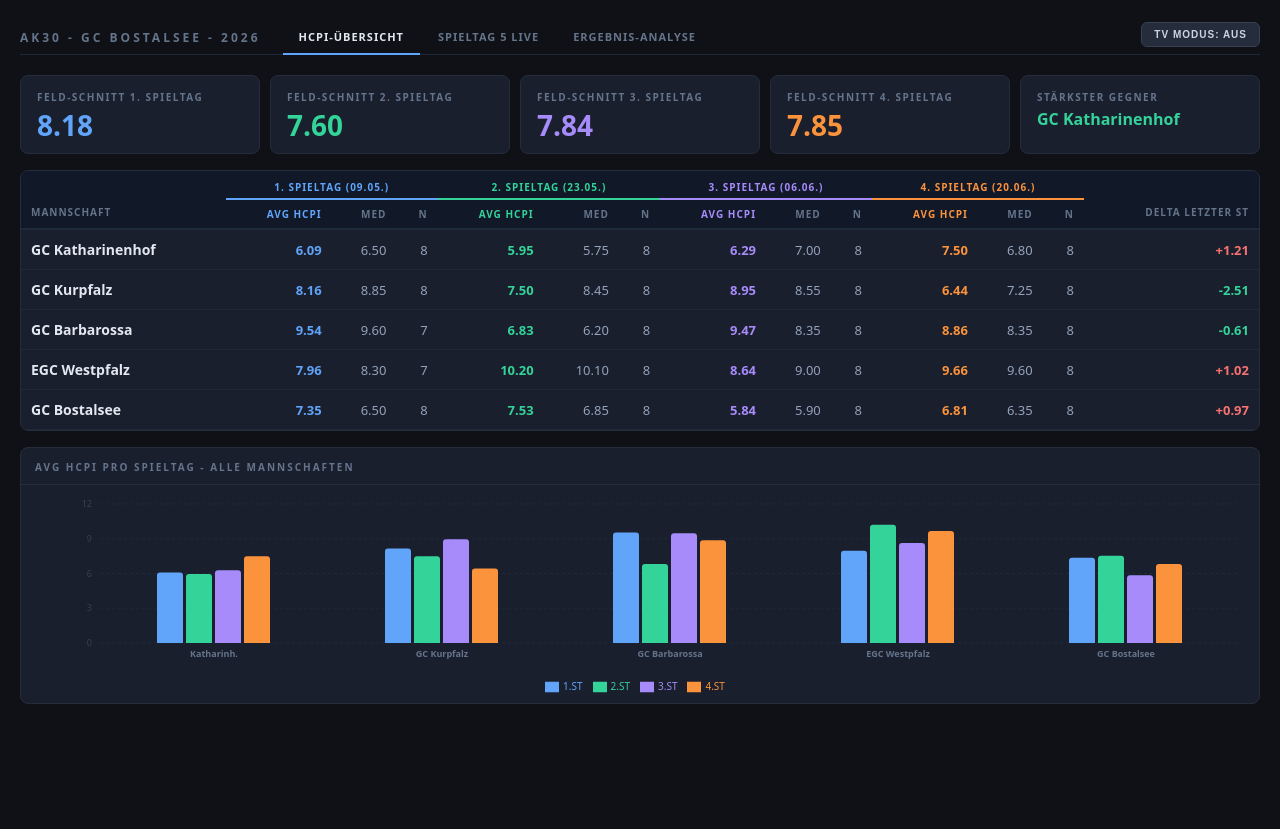
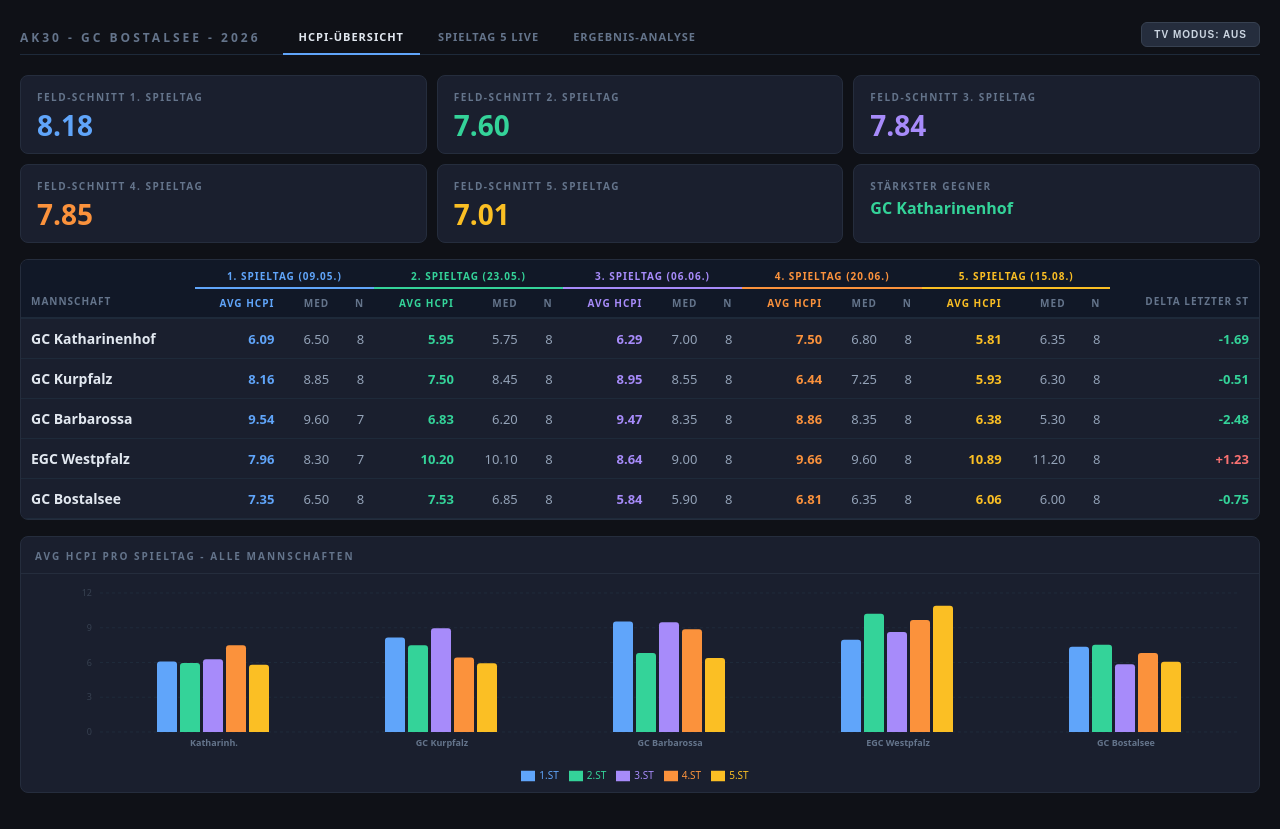
Before and after one commit to Lars-Level21/ak30-dashboard, a React (Vite) app: page / in a window 1280 px wide. Before the commit the page ends 800 px from the top, so only its background shows below. Built offline with nearby package versions, Linux system fonts and the light colour scheme.

Commit message:
Startliste 5. Spieltag hinzugefügt

```diff
--- a/src/App.jsx
+++ b/src/App.jsx
@@ -55,11 +55,11 @@ function LoginGate({ onAuth }) {
 }
 
 const hcpiTeams = [
-  { name: "GC Katharinenhof", s1avg: 6.09, s1med: 6.50, s1n: 8, s2avg: 5.95, s2med: 5.75, s2n: 8, s3avg: 6.29, s3med: 7.00, s3n: 8, s4avg: 7.50, s4med: 6.80, s4n: 8 },
-  { name: "GC Kurpfalz",      s1avg: 8.16, s1med: 8.85, s1n: 8, s2avg: 7.50, s2med: 8.45, s2n: 8, s3avg: 8.95, s3med: 8.55, s3n: 8, s4avg: 6.44, s4med: 7.25, s4n: 8 },
-  { name: "GC Barbarossa",    s1avg: 9.54, s1med: 9.60, s1n: 7, s2avg: 6.83, s2med: 6.20, s2n: 8, s3avg: 9.47, s3med: 8.35, s3n: 8, s4avg: 8.86, s4med: 8.35, s4n: 8 },
-  { name: "EGC Westpfalz",     s1avg: 7.96, s1med: 8.30, s1n: 7, s2avg: 10.20, s2med: 10.10, s2n: 8, s3avg: 8.64, s3med: 9.00, s3n: 8, s4avg: 9.66, s4med: 9.60, s4n: 8 },
-  { name: "GC Bostalsee",     s1avg: 7.35, s1med: 6.50, s1n: 8, s2avg: 7.53, s2med: 6.85, s2n: 8, s3avg: 5.84, s3med: 5.90, s3n: 8, s4avg: 6.81, s4med: 6.35, s4n: 8 },
+  { name: "GC Katharinenhof", s1avg: 6.09, s1med: 6.50, s1n: 8, s2avg: 5.95, s2med: 5.75, s2n: 8, s3avg: 6.29, s3med: 7.00, s3n: 8, s4avg: 7.50, s4med: 6.80, s4n: 8, s5avg: 5.81, s5med: 6.35, s5n: 8 },
+  { name: "GC Kurpfalz",      s1avg: 8.16, s1med: 8.85, s1n: 8, s2avg: 7.50, s2med: 8.45, s2n: 8, s3avg: 8.95, s3med: 8.55, s3n: 8, s4avg: 6.44, s4med: 7.25, s4n: 8, s5avg: 5.93, s5med: 6.30, s5n: 8 },
+  { name: "GC Barbarossa",    s1avg: 9.54, s1med: 9.60, s1n: 7, s2avg: 6.83, s2med: 6.20, s2n: 8, s3avg: 9.47, s3med: 8.35, s3n: 8, s4avg: 8.86, s4med: 8.35, s4n: 8, s5avg: 6.38, s5med: 5.30, s5n: 8 },
+  { name: "EGC Westpfalz",     s1avg: 7.96, s1med: 8.30, s1n: 7, s2avg: 10.20, s2med: 10.10, s2n: 8, s3avg: 8.64, s3med: 9.00, s3n: 8, s4avg: 9.66, s4med: 9.60, s4n: 8, s5avg: 10.89, s5med: 11.20, s5n: 8 },
+  { name: "GC Bostalsee",     s1avg: 7.35, s1med: 6.50, s1n: 8, s2avg: 7.53, s2med: 6.85, s2n: 8, s3avg: 5.84, s3med: 5.90, s3n: 8, s4avg: 6.81, s4med: 6.35, s4n: 8, s5avg: 6.06, s5med: 6.00, s5n: 8 },
 ];
 
 const chartData = hcpiTeams.map(t => ({
@@ -68,6 +68,7 @@ const chartData = hcpiTeams.map(t => ({
   "2.ST": +t.s2avg.toFixed(2),
   "3.ST": +t.s3avg.toFixed(2),
   "4.ST": +t.s4avg.toFixed(2),
+  "5.ST": +t.s5avg.toFixed(2),
 }));
 
 const st1 = [
@@ -121,50 +122,50 @@ const DAY5_STORAGE_KEY = "ak30_day5_results";
 const DAY5_SIM_RUN_KEY = "ak30_day5_sim_run";
 
 const day5StartList = [
+  { name: "Metzmann, Florian", team: "GC Barbarossa" },
+  { name: "Schertz, Patric", team: "GC Barbarossa" },
   { name: "Newsome, Robert", team: "GC Barbarossa" },
-  { name: "Schertz, Patric", team: "GC Barbarossa" },
-  { name: "Metzmann, Florian", team: "GC Barbarossa" },
   { name: "Kröhnert, Jonas", team: "GC Barbarossa" },
   { name: "Häusler, Gerold", team: "GC Barbarossa" },
-  { name: "Recktenwald, Tobias", team: "GC Barbarossa" },
+  { name: "Velten, Nick", team: "GC Barbarossa" },
+  { name: "Karol, Kamil", team: "GC Barbarossa" },
   { name: "Mühlberger, Felix", team: "GC Barbarossa" },
-  { name: "Karol, Kamil", team: "GC Barbarossa" },
 
   { name: "Werny, Erik", team: "GC Katharinenhof" },
-  { name: "Klampfer, Erwin", team: "GC Katharinenhof" },
-  { name: "Fischer, Maximilian", team: "GC Katharinenhof" },
+  { name: "Schley, Michael", team: "GC Katharinenhof" },
+  { name: "Weiß, Andreas", team: "GC Katharinenhof" },
   { name: "Holzer, Sebastian", team: "GC Katharinenhof" },
-  { name: "Becker, Michael", team: "GC Katharinenhof" },
   { name: "Kirchner, Eric", team: "GC Katharinenhof" },
-  { name: "Schley, Michael", team: "GC Katharinenhof" },
+  { name: "Kurt, Medeni", team: "GC Katharinenhof" },
+  { name: "Müller, Mike", team: "GC Katharinenhof" },
   { name: "Marullo, Giuseppe", team: "GC Katharinenhof" },
 
+  { name: "Martin, Lars", team: "GC Bostalsee" },
+  { name: "Georg, Heiko", team: "GC Bostalsee" },
   { name: "Ley, Karsten", team: "GC Bostalsee" },
-  { name: "Georg, Heiko", team: "GC Bostalsee" },
-  { name: "Martin, Lars", team: "GC Bostalsee" },
+  { name: "Schneider, Christian", team: "GC Bostalsee" },
   { name: "Wilhelm, Michael", team: "GC Bostalsee" },
-  { name: "Reiter, Marco", team: "GC Bostalsee" },
-  { name: "Schade, Marc André", team: "GC Bostalsee" },
-  { name: "Ludwig, Tobias", team: "GC Bostalsee" },
+  { name: "Scholler, Fabian", team: "GC Bostalsee" },
+  { name: "Schmitt, Christoph", team: "GC Bostalsee" },
   { name: "Decker, Yannick", team: "GC Bostalsee" },
 
   { name: "Leopold, Jens", team: "GC Kurpfalz" },
+  { name: "Baronello, Roberto", team: "GC Kurpfalz" },
   { name: "Kretz, Sascha", team: "GC Kurpfalz" },
-  { name: "Baronello, Roberto", team: "GC Kurpfalz" },
-  { name: "Rischbode, Tjark-Lajos", team: "GC Kurpfalz" },
-  { name: "Bieker, Niels", team: "GC Kurpfalz" },
-  { name: "Weisskopf, Luis", team: "GC Kurpfalz" },
   { name: "Borrmann, Mirko", team: "GC Kurpfalz" },
   { name: "Türk, Sabri", team: "GC Kurpfalz" },
+  { name: "Okon, Philip", team: "GC Kurpfalz" },
+  { name: "Bieker, Niels", team: "GC Kurpfalz" },
+  { name: "Weißkopf, Luis", team: "GC Kurpfalz" },
 
   { name: "Wadle, Volker", team: "EGC Westpfalz" },
-  { name: "Riedinger, Jan", team: "EGC Westpfalz" },
+  { name: "Mühe, Bennet", team: "EGC Westpfalz" },
   { name: "Fusenig, Christian", team: "EGC Westpfalz" },
+  { name: "Hammerschmidt, Thorsten", team: "EGC Westpfalz" },
   { name: "Wiese, Felix", team: "EGC Westpfalz" },
   { name: "Flierl, Jan-Benjamin", team: "EGC Westpfalz" },
-  { name: "Hammerschmidt, Thorsten", team: "EGC Westpfalz" },
-  { name: "Klingel, Steffen", team: "EGC Westpfalz" },
-  { name: "Mühe, Bennet", team: "EGC Westpfalz" },
+  { name: "Roschy, Sascha", team: "EGC Westpfalz" },
+  { name: "Henniger, Harald", team: "EGC Westpfalz" },
 ];
 
 const css = {
@@ -1034,12 +1035,13 @@ export default function App() {
 
       {page === "hcpi" && (
         <div>
-          <div style={{ display: "grid", gridTemplateColumns: isMobile ? "repeat(2,1fr)" : "repeat(5,1fr)", gap: 10, marginBottom: 16 }}>
+          <div style={{ display: "grid", gridTemplateColumns: isMobile ? "repeat(2,1fr)" : "repeat(3,1fr)", gap: 10, marginBottom: 16 }}>
             {[
               ["Feld-Schnitt 1. Spieltag", "8.18", C1],
               ["Feld-Schnitt 2. Spieltag", "7.60", C2],
               ["Feld-Schnitt 3. Spieltag", "7.84", C3],
               ["Feld-Schnitt 4. Spieltag", "7.85", C4],
+              ["Feld-Schnitt 5. Spieltag", "7.01", AMB],
               ["Stärkster Gegner", "GC Katharinenhof", C2],
             ].map(([l, v, c]) => (
               <div key={l} style={{ background: "#1a1f2e", border: "1px solid #252d3d", borderRadius: 8, padding: "14px 16px" }}>
@@ -1055,7 +1057,7 @@ export default function App() {
                 <thead>
                   <tr style={{ background: "#111827" }}>
                     <th rowSpan={2} style={{ ...css.th, textAlign: "left", position: "sticky", left: 0, background: "#111827", zIndex: 2, borderBottom: "2px solid #1e2a3a", verticalAlign: "bottom", paddingBottom: 9 }}>Mannschaft</th>
-                    {[["1. Spieltag (09.05.)", "1.ST", C1], ["2. Spieltag (23.05.)", "2.ST", C2], ["3. Spieltag (06.06.)", "3.ST", C3], ["4. Spieltag (20.06.)", "4.ST", C4]].map(([l, s, c]) => (
+                    {[["1. Spieltag (09.05.)", "1.ST", C1], ["2. Spieltag (23.05.)", "2.ST", C2], ["3. Spieltag (06.06.)", "3.ST", C3], ["4. Spieltag (20.06.)", "4.ST", C4], ["5. Spieltag (15.08.)", "5.ST", AMB]].map(([l, s, c]) => (
                       <th key={l} colSpan={isMobile ? 1 : 3} style={{ ...css.th, textAlign: "center", color: c, borderBottom: `2px solid ${c}`, padding: "9px 6px 4px" }}>{isMobile ? s : l}</th>
                     ))}
                     <th rowSpan={2} style={{ ...css.th, borderBottom: "2px solid #1e2a3a", verticalAlign: "bottom", paddingBottom: 9 }}>Delta letzter ST</th>
@@ -1073,11 +1075,14 @@ export default function App() {
                     <th style={{ ...css.th, color: C4 }}>Avg HCPI</th>
                     {!isMobile && <th style={css.th}>Med</th>}
                     {!isMobile && <th style={css.th}>N</th>}
+                    <th style={{ ...css.th, color: AMB }}>Avg HCPI</th>
+                    {!isMobile && <th style={css.th}>Med</th>}
+                    {!isMobile && <th style={css.th}>N</th>}
                   </tr>
                 </thead>
                 <tbody>
                   {hcpiTeams.map(t => {
-                    const avgValues = [t.s1avg, t.s2avg, t.s3avg, t.s4avg].filter((v) => typeof v === "number");
+                    const avgValues = [t.s1avg, t.s2avg, t.s3avg, t.s4avg, t.s5avg].filter((v) => typeof v === "number");
                     const d = avgValues.length >= 2 ? avgValues[avgValues.length - 1] - avgValues[avgValues.length - 2] : 0;
                     const dc = d > 0.1 ? RED : d < -0.1 ? C2 : "#64748b";
                     return (
@@ -1095,6 +1100,9 @@ export default function App() {
                         <td style={{ ...css.td, color: C4, fontWeight: 600 }}>{t.s4avg.toFixed(2)}</td>
                         {!isMobile && <td style={css.td}>{t.s4med.toFixed(2)}</td>}
                         {!isMobile && <td style={css.td}>{t.s4n}</td>}
+                        <td style={{ ...css.td, color: AMB, fontWeight: 600 }}>{t.s5avg.toFixed(2)}</td>
+                        {!isMobile && <td style={css.td}>{t.s5med.toFixed(2)}</td>}
+                        {!isMobile && <td style={css.td}>{t.s5n}</td>}
                         <td style={{ ...css.td, fontWeight: 700, color: dc }}>{(d >= 0 ? "+" : "") + d.toFixed(2)}</td>
                       </tr>
                     );
@@ -1118,6 +1126,7 @@ export default function App() {
                   <Bar dataKey="2.ST" fill={C2} radius={[3, 3, 0, 0]} />
                   <Bar dataKey="3.ST" fill={C3} radius={[3, 3, 0, 0]} />
                   <Bar dataKey="4.ST" fill={C4} radius={[3, 3, 0, 0]} />
+                  <Bar dataKey="5.ST" fill={AMB} radius={[3, 3, 0, 0]} />
                 </BarChart>
               </ResponsiveContainer>
             </div>
```
